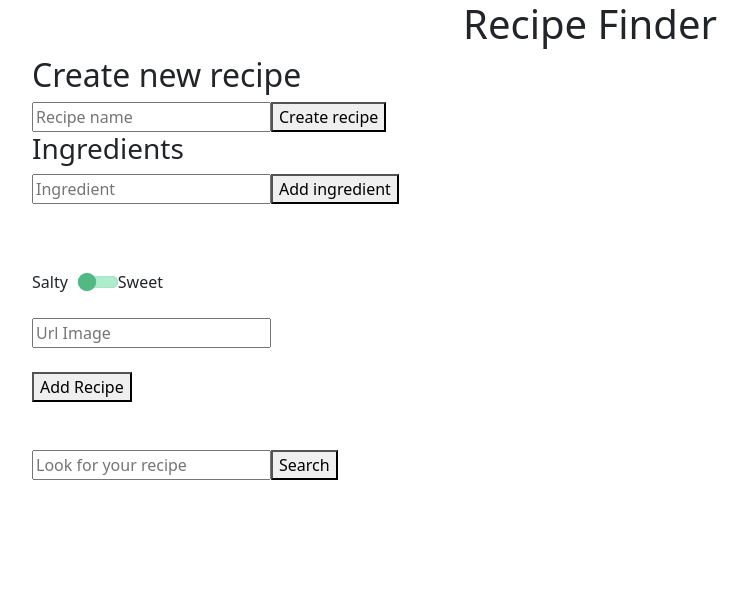
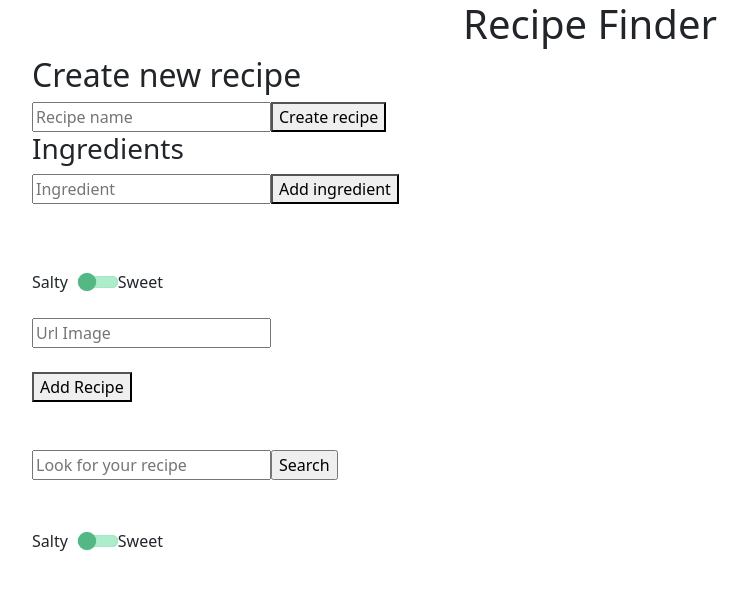
Before and after one commit to facundo1996/Recipe-Finder, a Vue app: page / in a window 1280 px wide. Shown: the top 590 px of the page, without its empty margins (50-798 px from the left). Built offline with nearby package versions, Linux system fonts and the light colour scheme.

Commit message:
added multiple selector

```diff
--- a/src/components/RecipesFinder.vue
+++ b/src/components/RecipesFinder.vue
@@ -1,9 +1,34 @@
 <template>
+
     <div>
+        <form>
             <input type="text" v-model="searcher_value" placeholder="Look for your recipe">
-        <button v-on:click="Search">Search</button>
-        <div>
+            <input type="submit" v-on:click="Search" value="Search">
+        </form>
+        <br>
+        <fieldset>
+            <label v-for="(search, index) in search_list">
+
+                <input :id="index + '_id_search'" type="checkbox" v-on:click="mostrar(search,index)">
+                {{search.name}}
+                <button v-on:click="deleteT(search)">Delete</button>
+
+            </label>
+        </fieldset>
+
+        <br>
+        <!-- Salty or Sweet -->
+        <label :for="id + '_button2'" :class="{'active': isActive}" class="toggle__button">
+            <span class="toggle__label">{{ enableText }}</span>
+            <input type="checkbox" :disabled="disabled" :id="id + '_button2'" v-model="checkedValue">
+            <span class="toggle__switch"></span>
+            <span class="toggle__label">{{ disabledText }}</span>
+        </label>
+
+        <div v-if="this.currentState === true">
+            <!-- Sweet -->
             <div v-for="recipe in total_recipes">
+                <div v-if="recipe[2] === 'Sweet'">
                     <img :src="recipe[3]">
                     <p>{{recipe[0]}}</p>
                     <p>{{recipe[2]}}</p>
@@ -12,27 +37,130 @@
                 </div>
             </div>
         </div>
+        <div v-else>
+            <!-- Salty -->
+            <div v-for="recipe in total_recipes">
+                <div v-if="recipe[2] === 'Salty'">
+                    <img :src="recipe[3]">
+                    <p>{{recipe[0]}}</p>
+                    <p>{{recipe[2]}}</p>
+                    <span v-for="ingredient in recipe[1]">{{ingredient+","}}</span>
+                    <hr>
+                </div>
+            </div>
+        </div>
+
+    </div>
+
 </template>
 
 <script>
 export default {
+
     name: 'CreateRecipe',
-    props:['total_recipes'],
+
+    props:{
+        total_recipes : {
+            type: Array
+        },
+
+        boolean_search:{
+            type: Boolean,
+        },
+
+        disabled: {
+        type: Boolean,
+        default: false
+        },
+        labelEnableText: {
+        type: String,
+        default: 'Salty'
+        },
+
+        labelDisableText: {
+        type: String,
+        default: 'Sweet'
+        },
+        id: {
+        type: String,
+        default: 'primary'
+        },
+        defaultState: {
+        type: Boolean,
+        default: false
+        }
+    },
+
+
+
     data(){
         return{
-            searcher_value : ''
+            searcher_value : '',
+            search_list:[],
+            search_list_confirm:[],
+            valor: true,
+            checkbox_search: Boolean,
+
+            // <!-- Salty or Sweet -->
+            currentState: this.defaultState,
         }
     },
     methods:{
-        Search(){
-            console.log(this.searcher_value)
+        deleteT(search){
+            this.search_list.splice(this.search_list.indexOf(search), 1)
+
+        },
+        Search(e){
+            e.preventDefault()
+            this.search_list.push({
+                name: this.searcher_value,
+                display: false
+            })
+
+
+            this.searcher_value = ""
+
+
+
+        },
+        mostrar(search,index){
+            if(document.getElementById(index+'_id_search').checked === true){
+                this.search_list_confirm.push(search.name)
+            }
+            else{
+                this.search_list_confirm.splice(this.search_list_confirm.indexOf(search.name), 1)
+            }
+            console.log(search)
+            console.log(this.search_list_confirm)
+
+
+        }
+    },
+    // <!-- Salty or Sweet -->
+    computed: {
+        isActive() {
+            return this.currentState;
+        },
+        enableText() {
+            return this.labelEnableText;
+        },
+        disabledText() {
+            return this.labelDisableText;
+        },
+        checkedValue: {
+            get() {
+                return this.currentState;
+            },
+            set(newValue) {
+                this.currentState = newValue;
+                this.$emit('change', newValue);
             }
         }
+    },
 }
 </script>
 <style>
 img{
     width: 150px;
 }
-
 </style>
```
Lines whose indentation alone changed are shown as unchanged.
